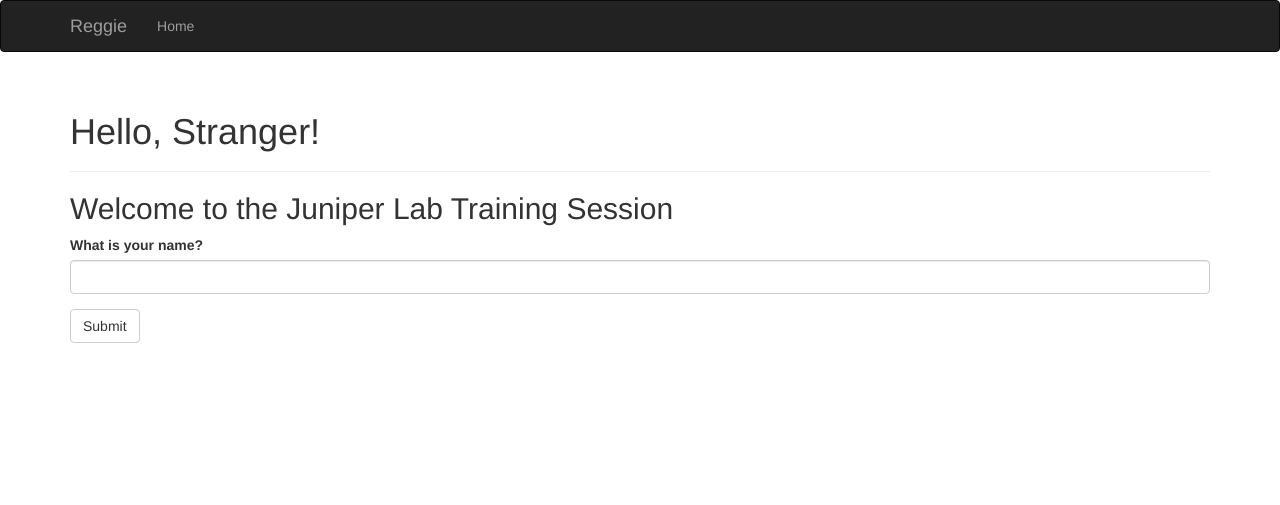
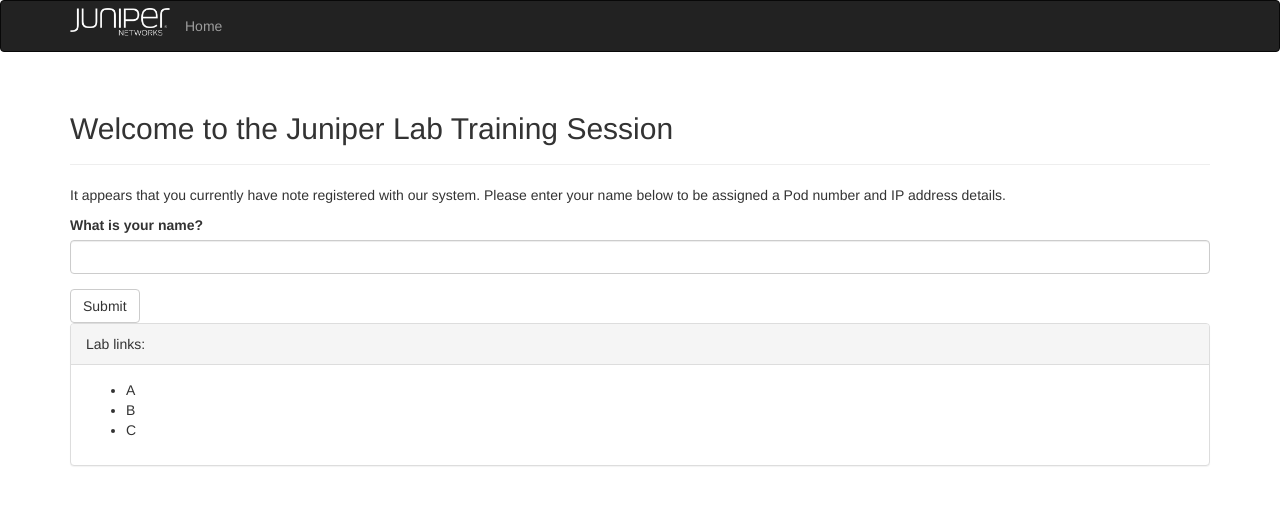
Before and after one commit to JNPRAutomate/reggie, a Flask app: page / in a window 1280 px wide. Shown: the top 505 px of the page. Run offline with Flask 2, Linux system fonts and the light colour scheme; data that the repository does not hold is empty; some libraries are stand-ins or nearby versions.

Commit message:
Clean up formatting of User interfaces

```diff
--- a/app.py
+++ b/app.py
@@ -119,23 +119,35 @@
         return response
     return render_template('500.html'), 500
 
-
 @app.route('/', methods=['GET', 'POST'])
 def index():
     name = None
     form = NameForm()
     if form.validate_on_submit():
-        name = form.name.data
-        form.name.data = ''
+        pod = Student()
+        pod.username = form.name.data
+        pod.addr_wan = request.remote_addr
+        db.session.add(pod)
+        db.session.commit()
+        return redirect(url_for('get_student', pod_number=pod.pod_number))
+
+    temp_pod = Student.query.filter_by(addr_wan=request.remote_addr).first()
+
+    if temp_pod:
+        return redirect(url_for('get_student', pod_number=temp_pod.pod_number))
+
     return render_template('index.html', form=form, name=name)
-
 
 @app.route('/student/', methods=['GET', 'POST'])
 def get_students():
     pods = Student.query.all()
-
     if request.accept_mimetypes.accept_json and not request.accept_mimetypes.accept_html and request.method == 'GET':
         return jsonify({ 'pods': [ pod.to_json() for pod in pods] })
+    temp_pod = Student.query.filter_by(addr_wan=request.remote_addr).first()
+
+    if temp_pod:
+        return redirect(url_for('get_student', pod_number=temp_pod.pod_number))
+    return redirect(url_for('index'))
 
 @app.route('/student/<int:pod_number>', methods=['GET', 'POST'])
 def get_student(pod_number):
--- a/requirements.txt
+++ b/requirements.txt
@@ -3,6 +3,7 @@
 DateTime==4.0.1
 Flask==0.10.1
 Flask-Bootstrap==3.3.2.1
+Flask-HTTPAuth==2.4.0
 Flask-Login==0.2.11
 Flask-Mail==0.9.1
 Flask-Migrate==1.3.1
--- a/setup-scripts/db_mock.py
+++ b/setup-scripts/db_mock.py
@@ -14,13 +14,11 @@
 
 w = Student()
 w.username="Damien"
-w.pod_number = w.next_pod()
 db.session.add(w)
 db.session.commit()
 
 x = Student()
 x.username="Yang"
-x.pod_number = x.next_pod()
 db.session.add(x)
 db.session.commit()
 
--- /dev/null
+++ b/templates/_footer.html
@@ -0,0 +1,12 @@
+<div class="panel panel-default">
+  <div class="panel-heading">
+  	Lab links:
+  </div>
+  <div class="panel-body">
+		<ul>
+			<li>A</li>
+			<li>B</li>
+			<li>C</li>
+		</ul>
+  </div>
+</div>
--- a/templates/base.html
+++ b/templates/base.html
@@ -1,11 +1,12 @@
 {% extends "bootstrap/base.html" %}
 
-{% block title %}Reggie{% endblock %}
+{% block title %}Reggie - Student Registration Portal{% endblock %}
 
 {% block head %}
 {{ super() }}
 <link rel="shortcut icon" href="{{ url_for('static', filename='favicon.ico') }}" type="image/x-icon">
 <link rel="icon" href="{{ url_for('static', filename='favicon.ico') }}" type="image/x-icon">
+<link rel="stylesheet" type="text/css" href="{{ url_for('static', filename='styles.css') }}">
 {% endblock %}
 
 {% block navbar %}
@@ -18,7 +19,7 @@
                 <span class="icon-bar"></span>
                 <span class="icon-bar"></span>
             </button>
-            <a class="navbar-brand" href="/">Reggie</a>
+            <a href="/" class="logo"><img style="max-width:100px; margin-top: 7px;" src="/static/logo.png"></a>
         </div>
         <div class="navbar-collapse collapse">
             <ul class="nav navbar-nav">
@@ -32,6 +33,7 @@
 {% block content %}
 <div class="container">
     {% block page_content %}{% endblock %}
+    {% include '_footer.html' %}
 </div>
 {% endblock %}
 
--- a/templates/index.html
+++ b/templates/index.html
@@ -1,14 +1,15 @@
 {% extends "base.html" %}
 {% import "bootstrap/wtf.html" as wtf %}
 
-{% block title %}Reggie{% endblock %}
+{% block title %}Reggie - Registration{% endblock %}
 
 {% block page_content %}
 <div class="page-header">
-    <h1>Hello, {% if name %}{{ name }}{% else %}Stranger{% endif %}!</h1>
+    <h2>Welcome to the Juniper Lab Training Session</h2>
 </div>
 <div>
-	 <h2>Welcome to the Juniper Lab Training Session</h2>
+	 It appears that you currently have note registered with our system. Please enter your name below to be assigned a Pod number and IP address details.<p>
 </div>
+<p>
 {{ wtf.quick_form(form) }}
 {% endblock %}
```
Also changed, not shown: static/styles.css (deleted, +0 -7 lines), templates/student.html (+31 -9 lines), static/logo.png (added).
